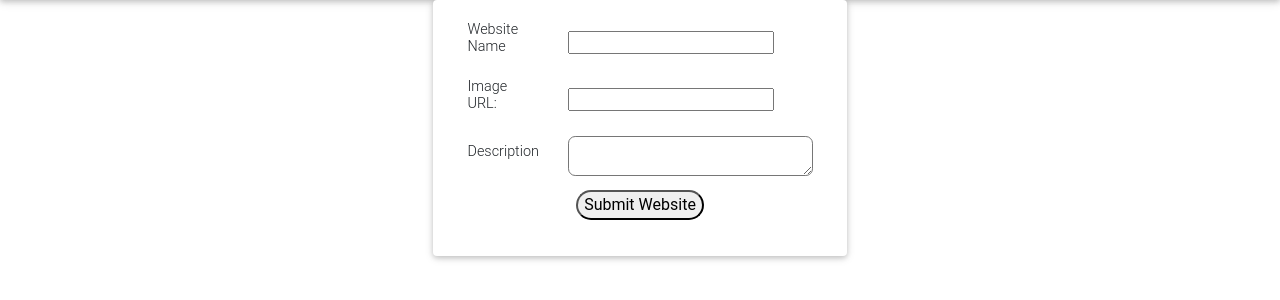
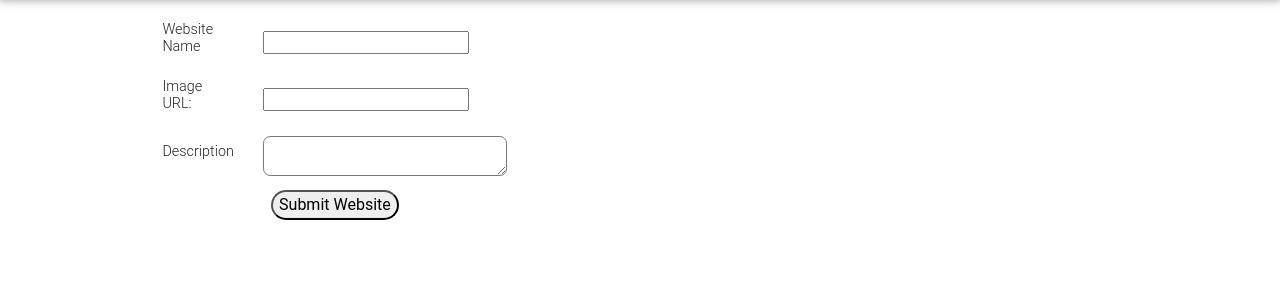
Before and after one commit to right-rating/root, a PHP site: page /right_review_codebase/new_website.php in a window 1280 px wide. Shown: the part 56-356 px from the top of the page. Run offline with PHP 8.4, Linux system fonts and the light colour scheme; some libraries are stand-ins or nearby versions; some web fonts are replaced.

Commit message:
Fix location of content

```diff
--- a/right_review_codebase/css/sizefix.css
+++ b/right_review_codebase/css/sizefix.css
@@ -1,5 +1,5 @@
 
-.card {
+.holder {
   text-align: center;
 }
 table {
@@ -8,11 +8,10 @@ table {
 .card-body {
   width:min-content;
 }
-.card
+.holder
 {
-  width: min-content;
-  margin-left: auto;
-  margin-right: auto;
+  margin-left: 10%;
+  margin-right: 10%;
 }
 td
 {
--- a/right_review_codebase/new_website.php
+++ b/right_review_codebase/new_website.php
@@ -8,7 +8,7 @@
       $page = "new_webpage";
       include "pagetools/page-top.php";
      ?>
-<div class="card">
+<div class="holder">
   <div class="card-body">
   <form class="" action="index.html" method="post">
     <table>
```
